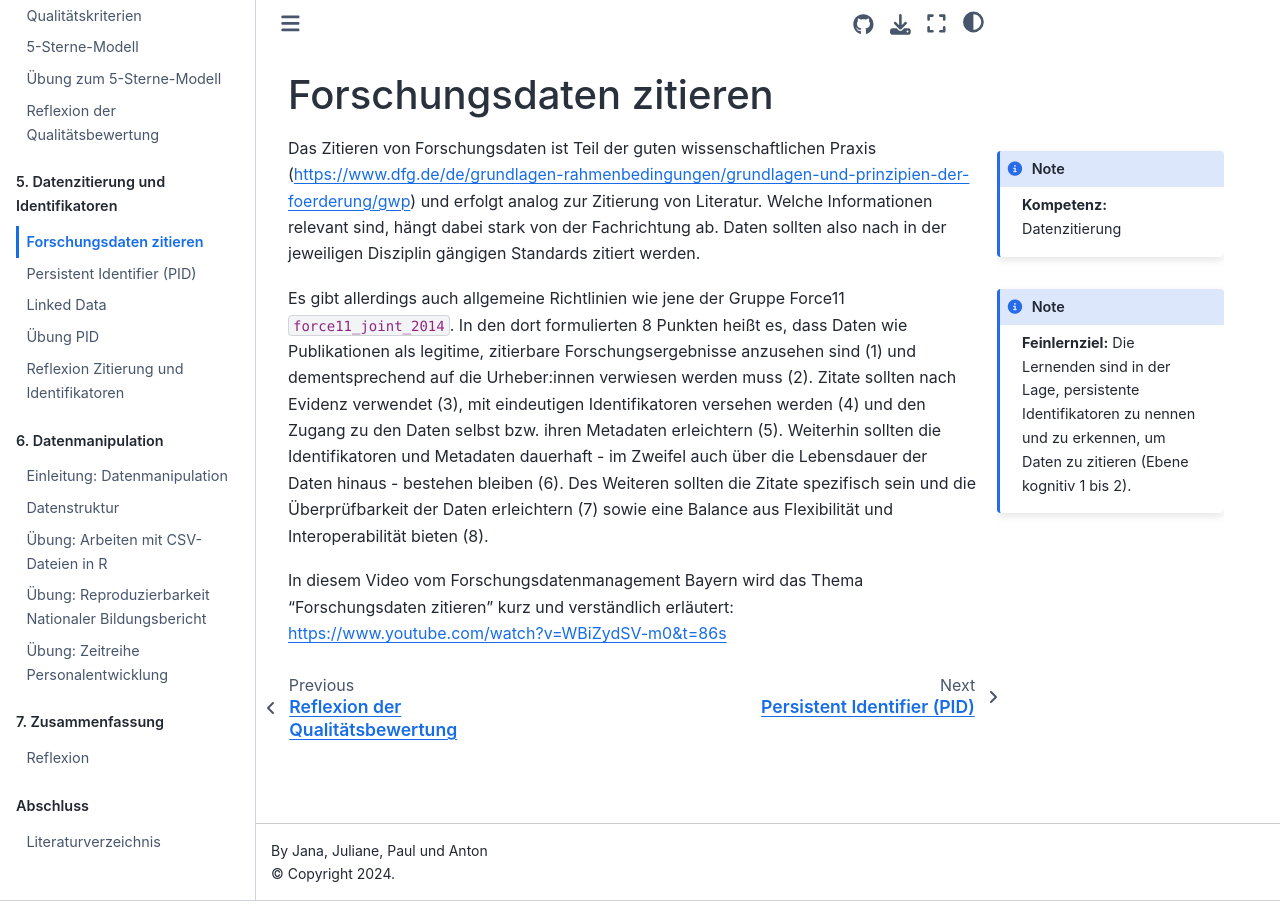
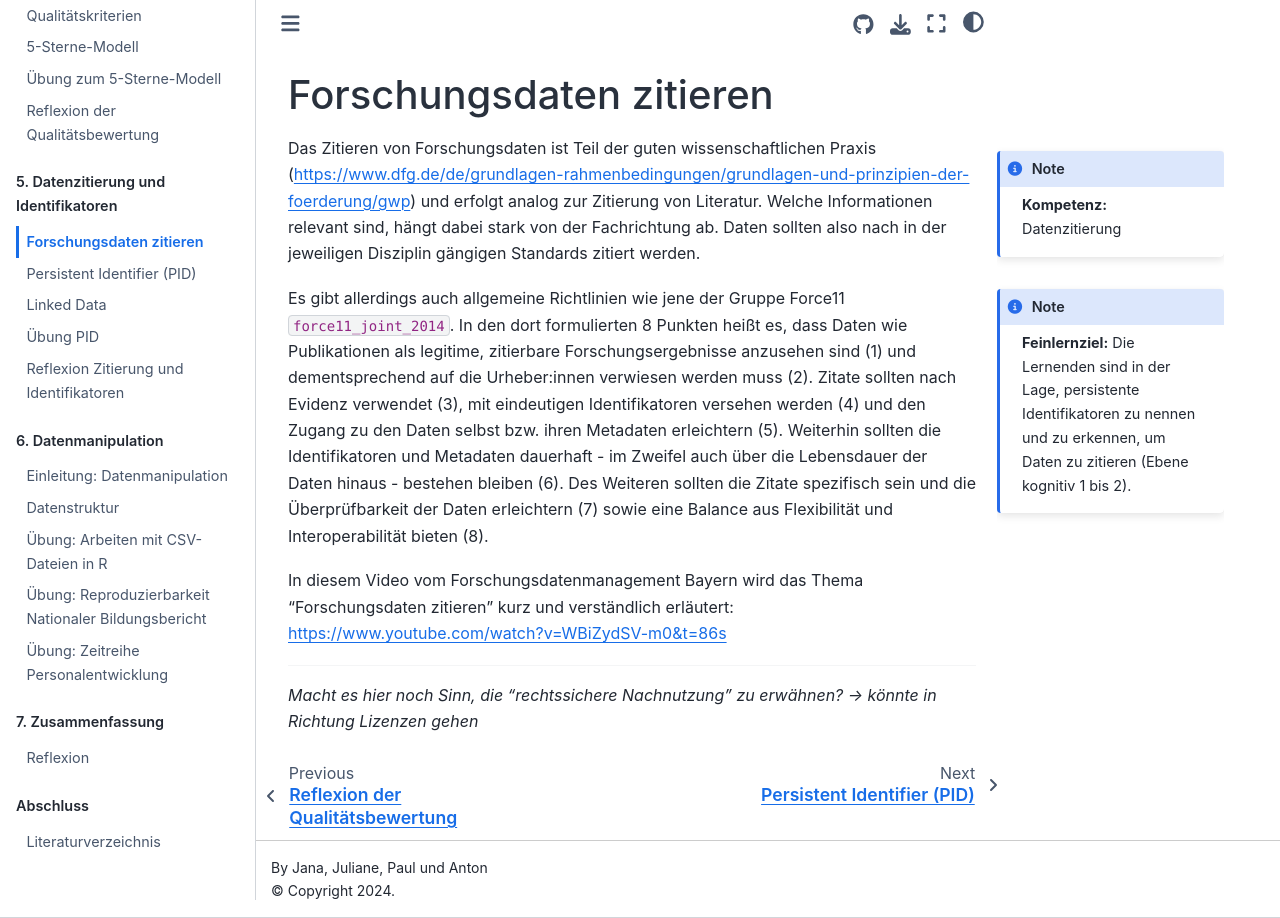
Before and after one commit to quadriga-dk/Tabelle-Fallstudie-1, a Jupyter Book: the page built from Markdown/Einleitung_Datenzitierung.md, in a window 1280 px wide. Built offline with Jupyter Book 1.0.4 settings and Sphinx 7.4.7 and the Sphinx Book theme 1.1.4, drawn with Linux system fonts in a browser that asks for light colours; cross-references to code outside the pages are shown as plain code.

Commit message:
Update Einleitung_Datenzitierung.md

```diff
--- a/Markdown/Einleitung_Datenzitierung.md
+++ b/Markdown/Einleitung_Datenzitierung.md
@@ -18,3 +18,7 @@ Das Zitieren von Forschungsdaten ist Teil der guten wissenschaftlichen Praxis (h
 Es gibt allerdings auch allgemeine Richtlinien wie jene der Gruppe Force11 {cite}`force11_joint_2014`. In den dort formulierten 8 Punkten heißt es, dass Daten wie Publikationen als legitime, zitierbare Forschungsergebnisse anzusehen sind (1) und dementsprechend auf die Urheber:innen verwiesen werden muss (2). Zitate sollten nach Evidenz verwendet (3), mit eindeutigen Identifikatoren versehen werden (4) und den Zugang zu den Daten selbst bzw. ihren Metadaten erleichtern (5). Weiterhin sollten die Identifikatoren und Metadaten dauerhaft - im Zweifel auch über die Lebensdauer der Daten hinaus - bestehen bleiben (6). Des Weiteren sollten die Zitate spezifisch sein und die Überprüfbarkeit der Daten erleichtern (7) sowie eine Balance aus Flexibilität und Interoperabilität bieten (8).
 
 In diesem Video vom Forschungsdatenmanagement Bayern wird das Thema "Forschungsdaten zitieren" kurz und verständlich erläutert: https://www.youtube.com/watch?v=WBiZydSV-m0&t=86s
+
+---
+
+*Macht es hier noch Sinn, die "rechtssichere Nachnutzung" zu erwähnen? -> könnte in Richtung Lizenzen gehen*
```
